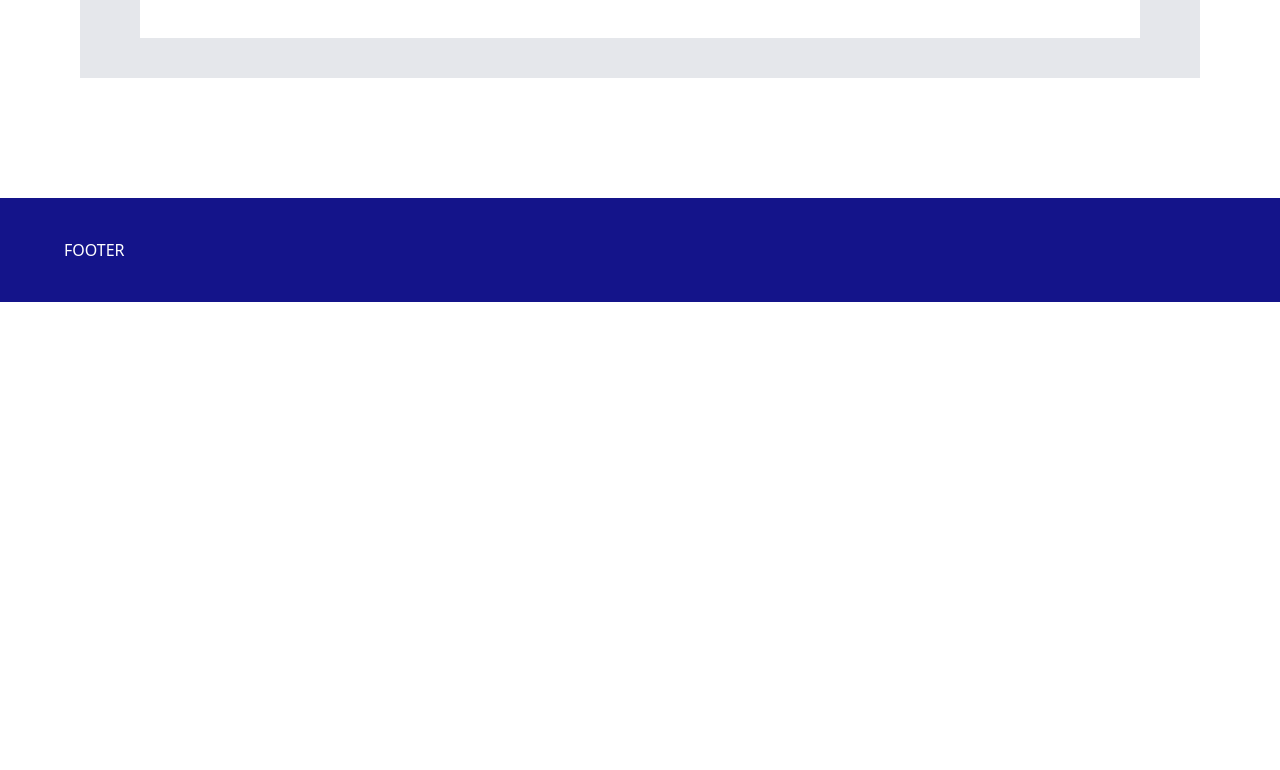
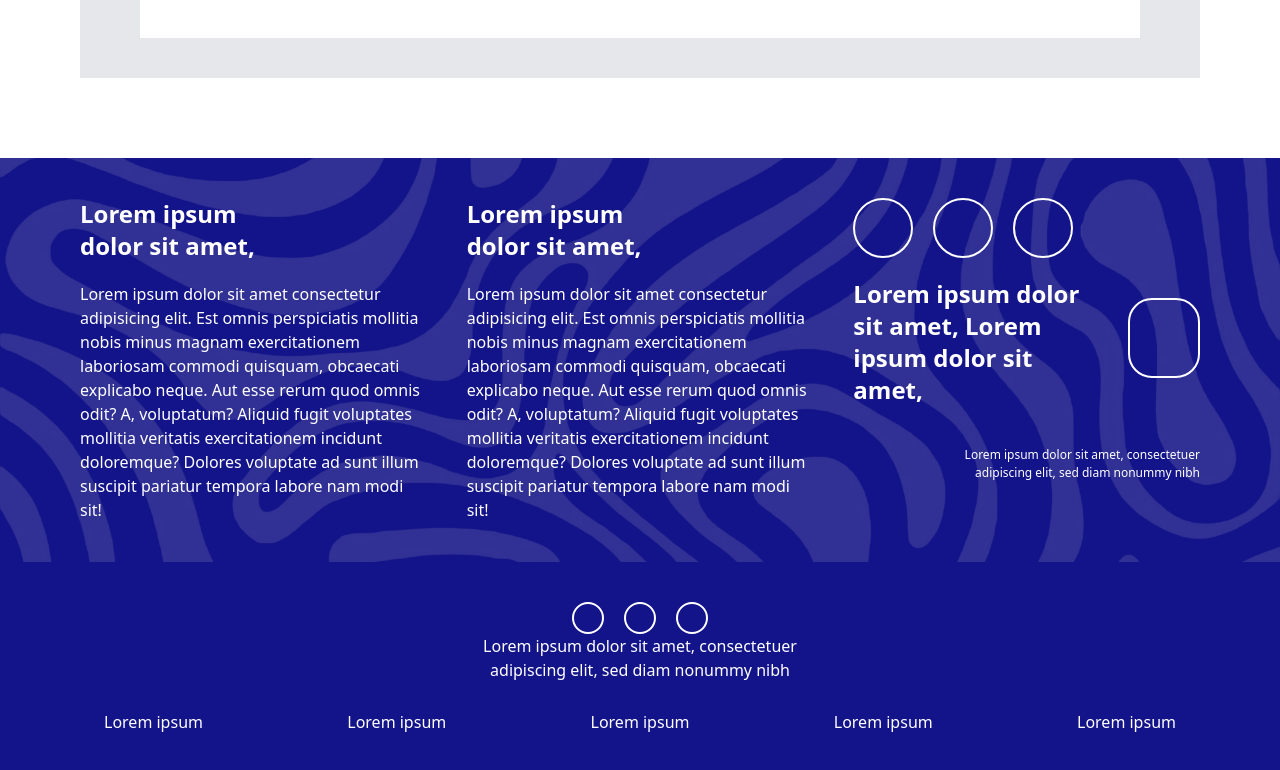
Before and after one commit to FABRICE2207/asccisiteweb, a Next.js app: page / in a window 1280 px wide. Shown: the part 4162-4932 px from the top of the page. Before the commit the page ends 4464 px from the top, so only its background shows below. Built offline with nearby package versions, Linux system fonts and the light colour scheme.

Commit message:
Ajustement de la section AGIR, ACTU, EVENT, FOOTER et Ajout de la section FooterBefore

```diff
--- a/app/components/Actu/Actu.tsx
+++ b/app/components/Actu/Actu.tsx
@@ -11,7 +11,7 @@ const Actu = () => {
     <h1 className='text-5xl font-bold text-[#14148a] text-center'>Actu</h1>
 
     <div className='flex lg:flex-row lg:px-32 md:w-full flex-col justify-between items-center
-      py-10 gap-5'>
+      py-10 gap-5 p-20'>
 
       <div className='flex flex-col w-full
       '>
--- a/app/components/Agir/Agir.tsx
+++ b/app/components/Agir/Agir.tsx
@@ -7,7 +7,7 @@ import Link from 'next/link'
 
 const Agir = () => {
   return (
-    <section className='p-20'>
+    <section className='p-20 '>
       {/* Texte AGIR */}
     <h1 className='text-5xl mb-5 font-bold text-orange-500 text-center'>AGIR</h1>
 
--- a/app/components/Event/Event.tsx
+++ b/app/components/Event/Event.tsx
@@ -10,7 +10,7 @@ const Event = () => {
           <h1 className='text-5xl font-bold text-[#1bb606] text-center'>Event</h1>
 
           <div className='flex lg:flex-row lg:px-32 md:w-full flex-col justify-between items-center
-            py-10 gap-5'>
+            py-10 gap-5 p-20'>
 
             <div className='flex flex-col mt-12 w-full bg-gradient-to-l from-orange-500 to-orange-700
             '>
--- /dev/null
+++ b/app/components/FooterBefore/FooterBefore.tsx
@@ -0,0 +1,66 @@
+import React from 'react'
+
+const FooterBefore = () => {
+  return (
+    <div className='bg-black w-full bg-footer-avant'>
+
+      <div className='px-10 py-10 flex lg:flex-row lg:px-20 md:w-full flex-col justify-between
+       gap-10 md:flex md:flex-row text-white'>
+
+        <div className='w-full'>
+          <h1 className='font-black text-2xl'>Lorem ipsum <br />dolor sit amet,</h1>
+          <p className='mt-5'>Lorem ipsum dolor sit amet
+            consectetur adipisicing elit. Est omnis
+            perspiciatis mollitia nobis minus magnam
+            exercitationem laboriosam commodi quisquam,
+            obcaecati explicabo neque. Aut esse rerum quod
+            omnis odit? A, voluptatum? Aliquid fugit
+            voluptates mollitia veritatis exercitationem
+            incidunt doloremque? Dolores voluptate ad sunt
+            illum suscipit pariatur tempora labore nam modi sit!</p>
+        </div>
+
+        <div className='w-full'>
+          <h1 className='font-black text-2xl'>Lorem ipsum <br /> dolor sit amet,</h1>
+          <p className='mt-5'>Lorem ipsum dolor sit amet
+            consectetur adipisicing elit. Est omnis
+            perspiciatis mollitia nobis minus magnam
+            exercitationem laboriosam commodi quisquam,
+            obcaecati explicabo neque. Aut esse rerum quod
+            omnis odit? A, voluptatum? Aliquid fugit
+            voluptates mollitia veritatis exercitationem
+            incidunt doloremque? Dolores voluptate ad sunt
+            illum suscipit pariatur tempora labore nam modi sit!</p>
+        </div>
+
+        <div className='w-full'>
+          <div className='flex justify-start items-start gap-5'>
+            <div className='border-2 border-white w-15 h-15 rounded-full'></div>
+            <div className='border-2 border-white w-15 h-15 rounded-full'></div>
+            <div className='border-2 border-white w-15 h-15 rounded-full'></div>
+          </div>
+
+          <div className='flex justify-start items-start gap-10'>
+            <div className='mt-5'>
+              <h1 className='font-black text-2xl'>Lorem ipsum dolor
+              sit amet, Lorem ipsum dolor sit amet,</h1>
+            </div>
+            <div className='border-2 border-white w-50 h-20 rounded-3xl mt-10 justify-end items-end'>
+
+            </div>
+          </div>
+
+          <div className='w-full mt-10 text-right text-[12px]'>
+            <span>Lorem ipsum dolor sit amet, consectetuer
+            <br />adipiscing elit, sed diam nonummy nibh</span>
+          </div>
+
+
+        </div>
+      </div>
+
+    </div>
+  )
+}
+
+export default FooterBefore
--- a/app/components/footer/Footer.jsx
+++ b/app/components/footer/Footer.jsx
@@ -2,9 +2,27 @@ import React from 'react'
 
 const Footer = () => {
   return (
-    <footer className='w-full flex bg-[#14148a] justify-between items-center gap-1 lg:px-16
-    px-6 py-10 text-white mt-10'>
-      <h2 className='text-center'>FOOTER</h2>
+    <footer className='w-full bg-[#14148a] lg:px-16
+    px-6 py-10 text-white'>
+      <div>
+        <div className='flex justify-center items-center gap-5'>
+          <div className='border-2 border-white w-8 h-8 rounded-full'></div>
+          <div className='border-2 border-white w-8 h-8 rounded-full'></div>
+          <div className='border-2 border-white w-8 h-8 rounded-full'></div>
+        </div>
+        <div className='text-center'>
+          <h5>Lorem ipsum dolor sit amet, consectetuer <br />
+          adipiscing elit, sed diam nonummy nibh</h5>
+        </div>
+      </div>
+      <div className='flex lg:flex-row lg:px-10 md:w-full flex-col justify-between items-center
+      md:flex md:flex-row md:justify-between md:items-center mt-5'>
+        <h3 className='mt-2'>Lorem ipsum</h3>
+        <h3 className='mt-2'>Lorem ipsum</h3>
+        <h3 className='mt-2'>Lorem ipsum</h3>
+        <h3 className='mt-2'>Lorem ipsum</h3>
+        <h3 className='mt-2'>Lorem ipsum</h3>
+      </div>
     </footer>
   )
 }
--- a/app/globals.css
+++ b/app/globals.css
@@ -2,6 +2,12 @@
 
 .bg-hero {
   background-image: url('../app/assets/image_background.jpg');
+  background-size: cover;
+  background-position: center;
+}
+
+.bg-footer-avant{
+  background-image: url('../app/assets/footeravant.png');
   background-size: cover;
   background-position: center;
 }
--- a/app/page.tsx
+++ b/app/page.tsx
@@ -4,6 +4,7 @@ import ChiffreCard from './components/chiffreCard/ChiffreCard';
 import Event from './components/Event/Event';
 import Actu from './components/Actu/Actu';
 import Agir from './components/Agir/Agir';
+import FooterBefore from './components/FooterBefore/FooterBefore';
 
 
 export default function Home() {
@@ -25,6 +26,9 @@ export default function Home() {
       {/* Agir */}
       <Agir />
 
+      {/* Footer avant */}
+      <FooterBefore />
+
       {/* Les pages : les routes */}
       <main>
 
```
